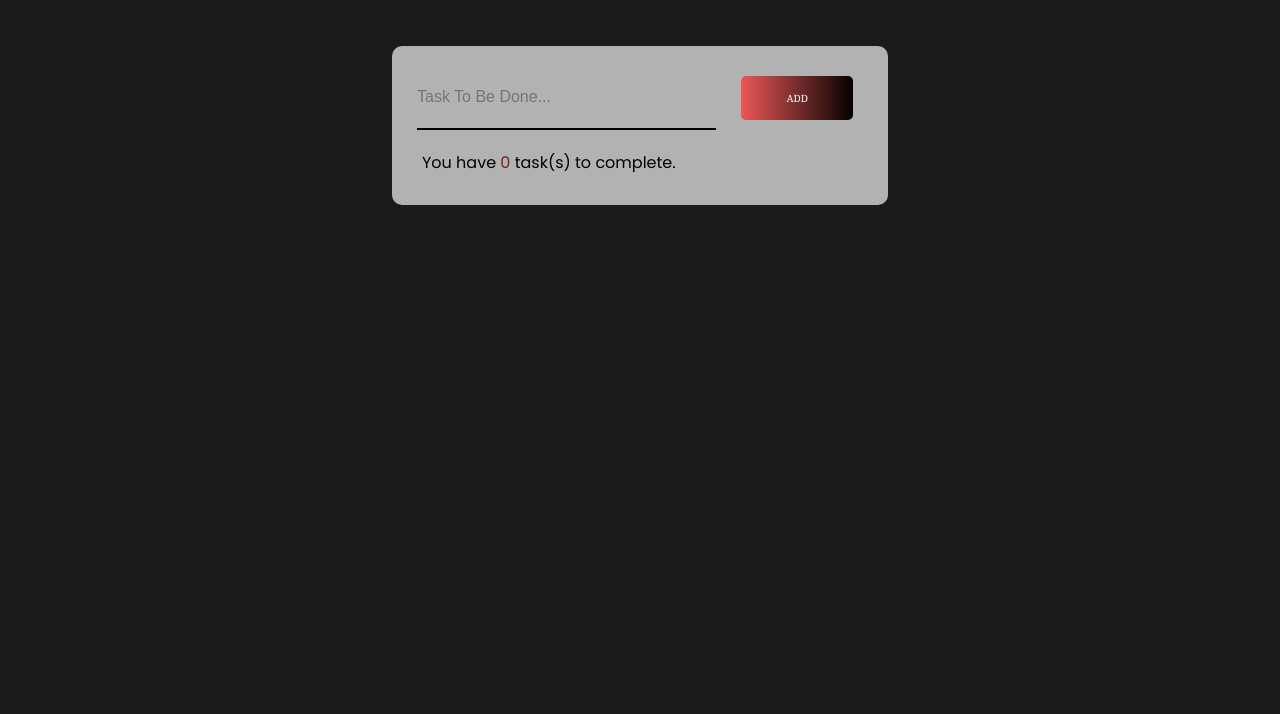
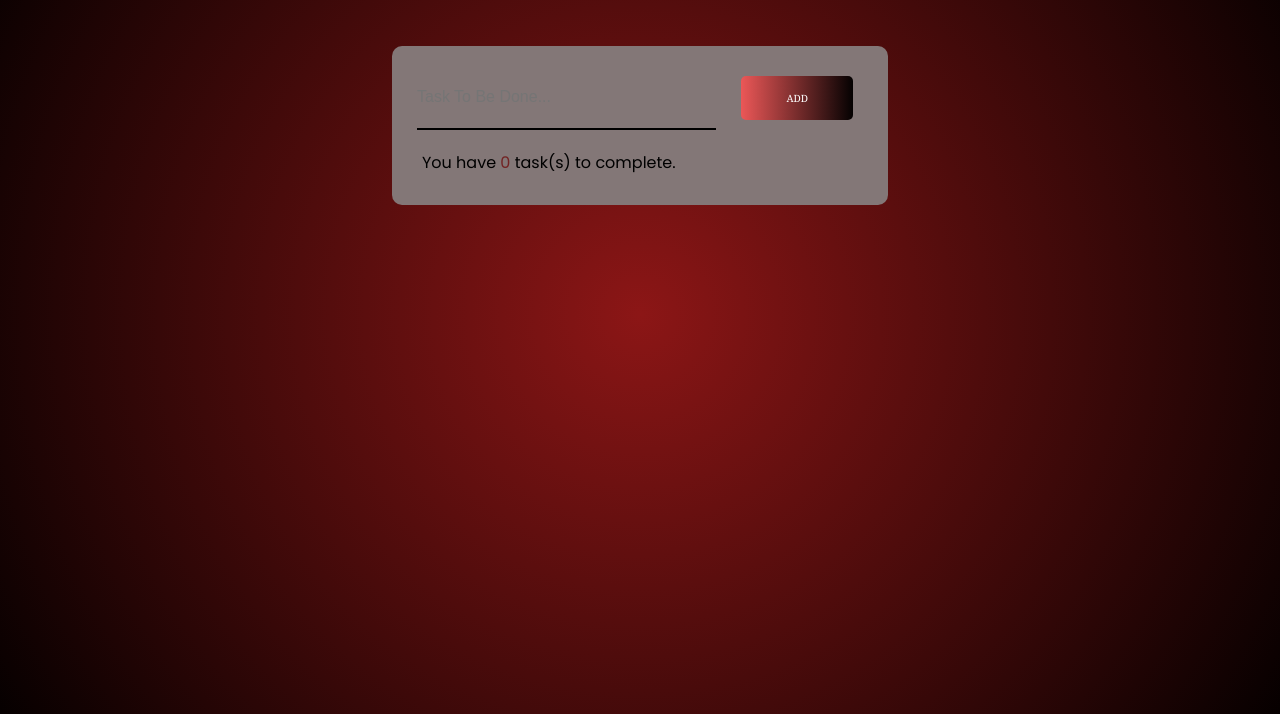
Before and after one commit to Yunuskupucu/JavaScript, a plain HTML site: page ToDoList/index.html in a window 1280 px wide. Shown: the part 86-800 px from the top of the page. Drawn offline with Linux system fonts and the light colour scheme.

Commit message:
UI developed

```diff
--- a/ToDoList/style.css
+++ b/ToDoList/style.css
@@ -6,7 +6,11 @@
 
 body {
   height: 100vh;
-  background: #1c1b1b;
+  background: radial-gradient(
+    circle,
+    rgba(140, 22, 22, 1) 0%,
+    rgba(6, 0, 0, 1) 100%
+  );
 }
 
 header {
@@ -57,7 +61,7 @@ h1 {
 .container {
   margin-top: 100px;
   padding: 20px 25px;
-  background-color: rgb(178, 178, 178);
+  background-color: rgb(131, 119, 119);
   border-radius: 10px;
 }
 
```
Also changed, not shown: 1 other file.
